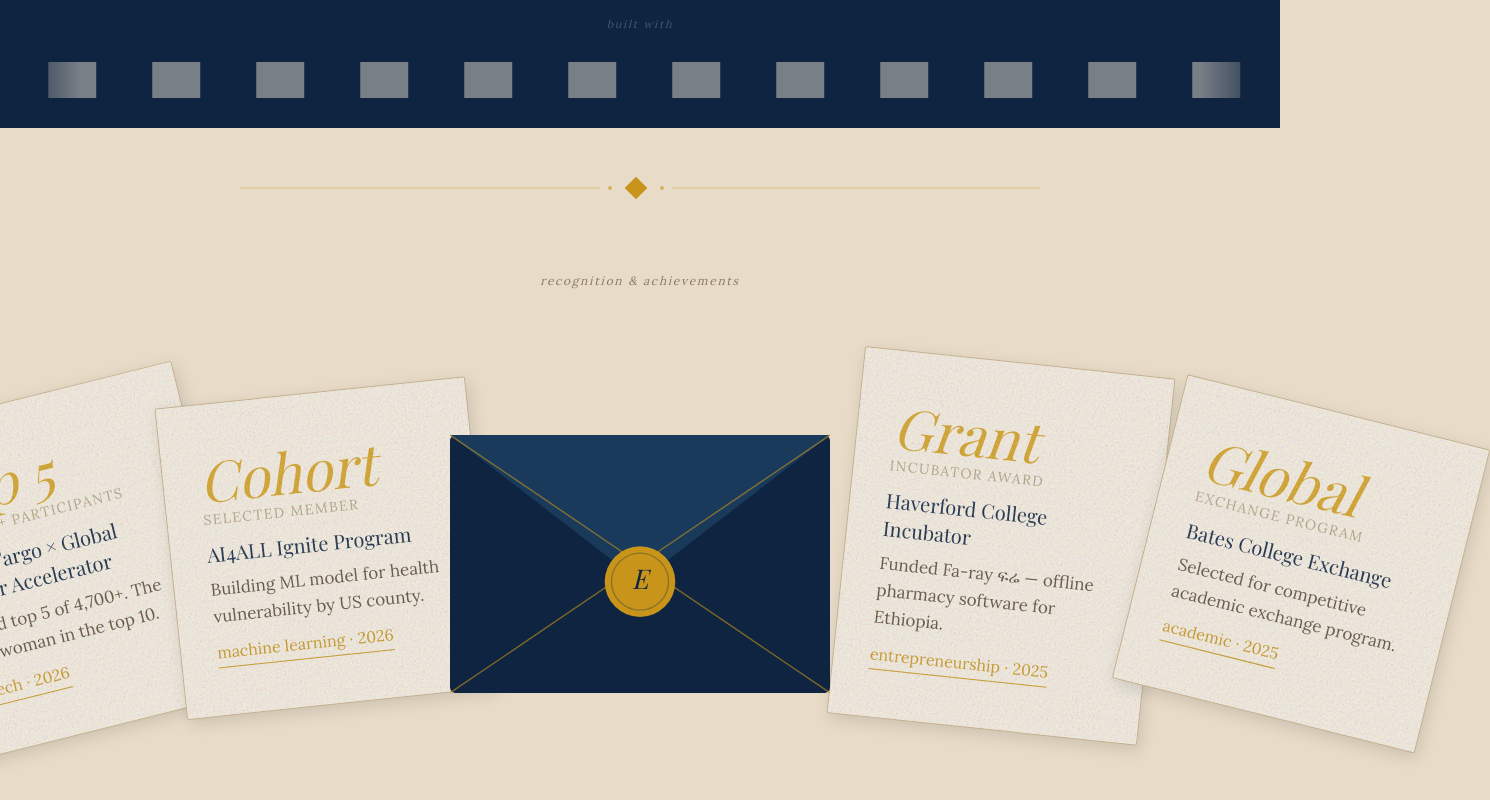
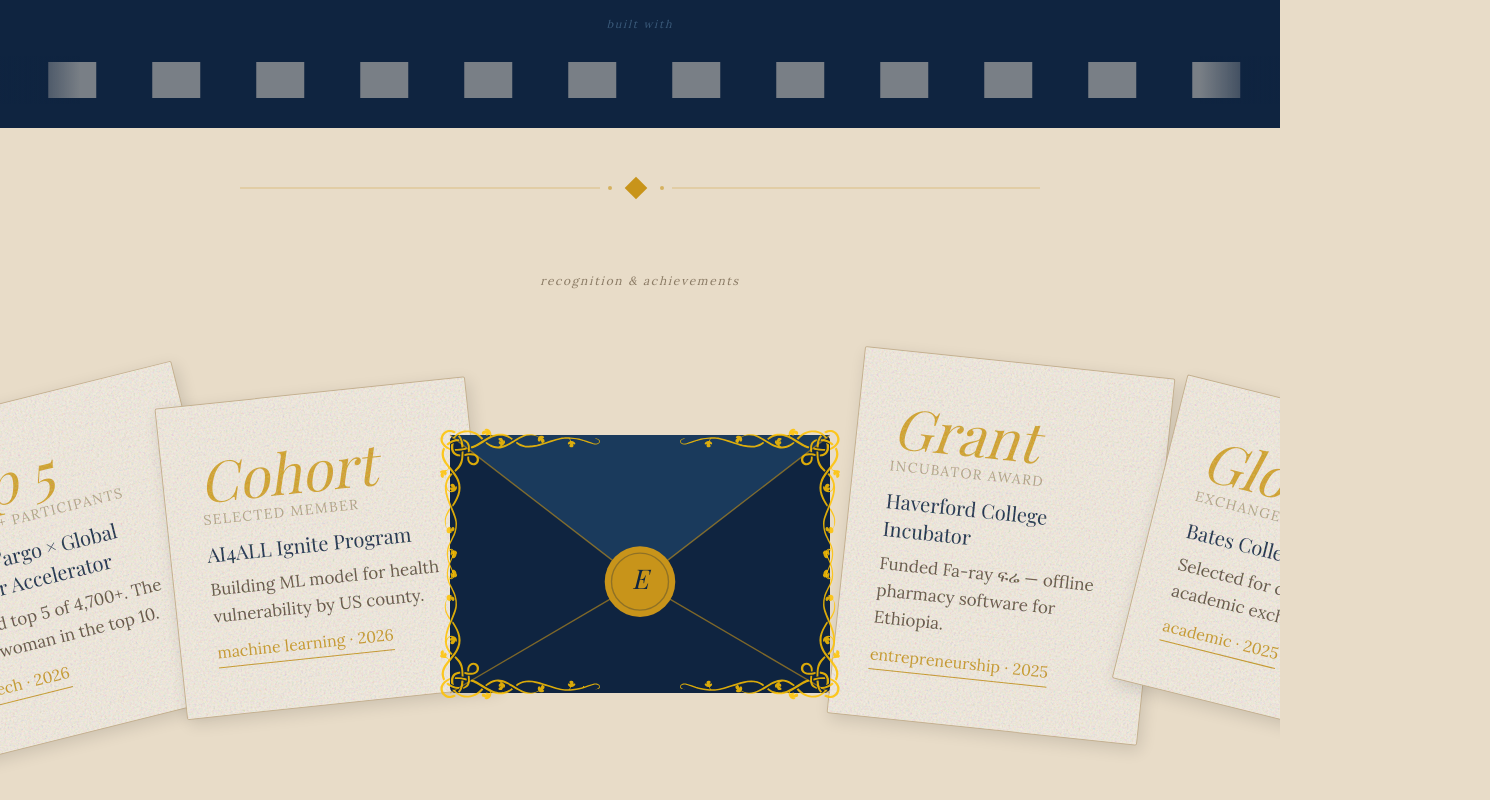
Before and after one commit to Efrata08/personal_webapp, a Next.js app: page / in a window 1280 px wide. Shown: the part 2870-3670 px from the top of the page, 1490 px wide, since content can reach past the window. Built offline with nearby package versions, Linux system fonts and the light colour scheme; grey boxes are pictures that could not be loaded.

Commit message:
Finalized decorations and animations on awards section.

```diff
--- a/src/components/Recognition.tsx
+++ b/src/components/Recognition.tsx
@@ -110,8 +110,9 @@ export default function Recognition() {
         justifyContent: 'flex-start',
         padding: '24px',
         boxSizing: 'border-box',
+        position: 'relative',
+        overflow: 'hidden',
       }}>
-
         {/* Eyebrow */}
         <p style={{
           fontFamily: 'var(--font-lora), Georgia, serif',
@@ -121,6 +122,8 @@ export default function Recognition() {
           color: '#8A7A64',
           margin: '0 0 24px 0',
           textAlign: 'center',
+          position: 'relative',
+          zIndex: 1,
         }}>
           recognition & achievements
         </p>
@@ -130,6 +133,7 @@ export default function Recognition() {
           ref={wrapperRef}
           style={{
             position: 'relative',
+            zIndex: 1,
             width: '100%',
             maxWidth: 1200,
             height: 500,
@@ -198,7 +202,48 @@ export default function Recognition() {
             </div>
           ))}
 
-          {/* Envelope SVG */}
+          {/* Envelope + botanical accents */}
+          <div style={{ position: 'relative', zIndex: 3, flexShrink: 0, width: 380, height: 260 }}>
+
+            {/* Botanical — top-left */}
+            <img src="/48945.svg" aria-hidden="true" style={{
+              position: 'absolute', top: -10, left: -10,
+              width: 160, height: 160, opacity: 0.85,
+              filter: 'brightness(0) saturate(100%) invert(65%) sepia(80%) saturate(1200%) hue-rotate(2deg) brightness(1.1)',
+              pointerEvents: 'none',
+              zIndex: 2,
+            }} />
+
+            {/* Botanical — top-right */}
+            <img src="/48945.svg" aria-hidden="true" style={{
+              position: 'absolute', top: -10, right: -10,
+              width: 160, height: 160, opacity: 0.85,
+              filter: 'brightness(0) saturate(100%) invert(65%) sepia(80%) saturate(1200%) hue-rotate(2deg) brightness(1.1)',
+              transform: 'scaleX(-1)',
+              pointerEvents: 'none',
+              zIndex: 2,
+            }} />
+
+            {/* Botanical — bottom-left */}
+            <img src="/48945.svg" aria-hidden="true" style={{
+              position: 'absolute', bottom: -10, left: -10,
+              width: 160, height: 160, opacity: 0.85,
+              filter: 'brightness(0) saturate(100%) invert(65%) sepia(80%) saturate(1200%) hue-rotate(2deg) brightness(1.1)',
+              transform: 'scaleY(-1)',
+              pointerEvents: 'none',
+              zIndex: 2,
+            }} />
+
+            {/* Botanical — bottom-right */}
+            <img src="/48945.svg" aria-hidden="true" style={{
+              position: 'absolute', bottom: -10, right: -10,
+              width: 160, height: 160, opacity: 0.85,
+              filter: 'brightness(0) saturate(100%) invert(65%) sepia(80%) saturate(1200%) hue-rotate(2deg) brightness(1.1)',
+              transform: 'scale(-1)',
+              pointerEvents: 'none',
+              zIndex: 2,
+            }} />
+
           <svg
             width="380"
             height="260"
@@ -206,7 +251,7 @@ export default function Recognition() {
             fill="none"
             xmlns="http://www.w3.org/2000/svg"
             aria-hidden="true"
-            style={{ position: 'relative', zIndex: 3, flexShrink: 0 }}
+            style={{ position: 'relative', zIndex: 0 }}
           >
             {/* Body */}
             <rect x="0" y="0" width="280" height="190" rx="4" fill="#0F2440" />
@@ -215,10 +260,10 @@ export default function Recognition() {
             <polygon points="0,0 280,0 140,108" fill="#1A3A5C" />
 
             {/* Diagonal fold lines — classic diamond/X pattern, all corners to center */}
-            <line x1="0"   y1="0"   x2="140" y2="95" stroke="#C8941A" strokeWidth="1" opacity="0.6" />
-            <line x1="280" y1="0"   x2="140" y2="95" stroke="#C8941A" strokeWidth="1" opacity="0.6" />
-            <line x1="0"   y1="190" x2="140" y2="95" stroke="#C8941A" strokeWidth="1" opacity="0.6" />
-            <line x1="280" y1="190" x2="140" y2="95" stroke="#C8941A" strokeWidth="1" opacity="0.6" />
+            <line x1="0"   y1="0"   x2="140" y2="108" stroke="#C8941A" strokeWidth="1" opacity="0.6" />
+            <line x1="280" y1="0"   x2="140" y2="108" stroke="#C8941A" strokeWidth="1" opacity="0.6" />
+            <line x1="0"   y1="190" x2="140" y2="108" stroke="#C8941A" strokeWidth="1" opacity="0.6" />
+            <line x1="280" y1="190" x2="140" y2="108" stroke="#C8941A" strokeWidth="1" opacity="0.6" />
 
 
             {/* Wax seal */}
@@ -237,6 +282,7 @@ export default function Recognition() {
               E
             </text>
           </svg>
+          </div>{/* end envelope wrapper */}
         </div>
       </section>
     </>
```
Also changed, not shown: public/48945.svg (added).
